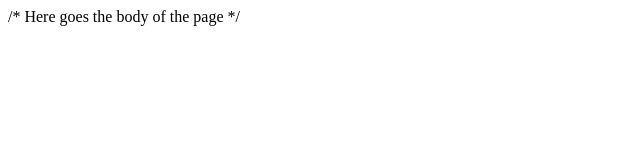
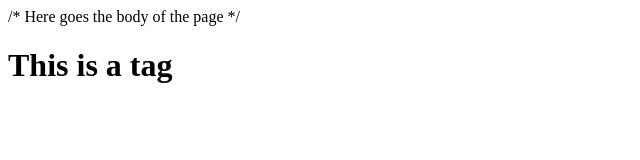
Before and after one commit to Naylin15/Screenshots, a plain HTML site: page index.html in a window 1280 px wide. Shown: the whole page, without its empty margins (0-640 px from the left). Drawn offline with Linux system fonts and the light colour scheme.

Commit message:
Added a h1

```diff
--- a/index.html
+++ b/index.html
@@ -11,6 +11,7 @@
 /* Here goes the body of the page */
 
 
+     <h1>This is a tag</h1>
 
 
 
```
